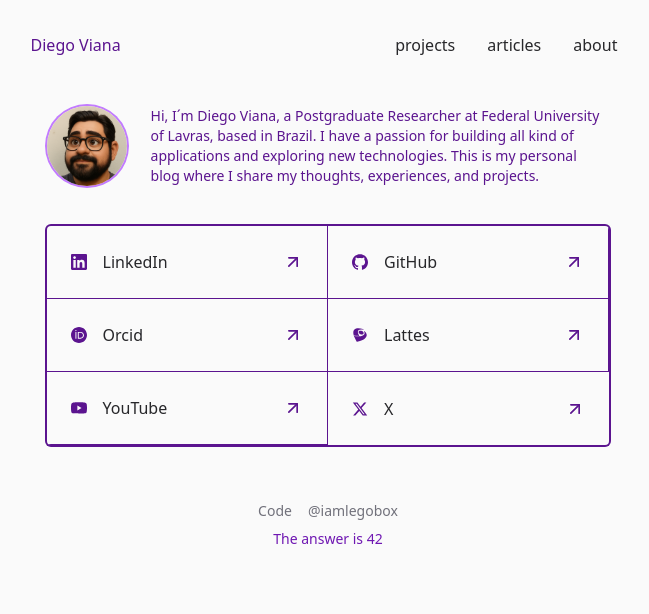
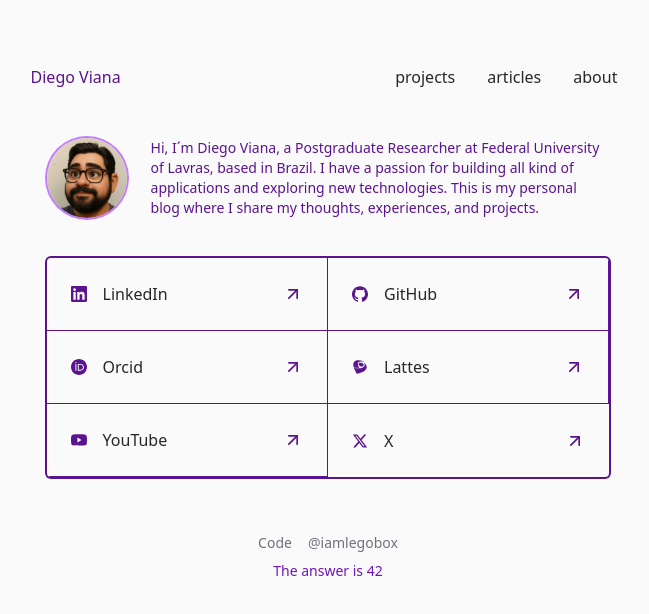
Before and after one commit to diegovianagomes/blog, a Next.js app: page / in a window 1280 px wide. Shown: the top 614 px of the page, without its empty margins (312-961 px from the left). Built offline with nearby package versions, Linux system fonts and the light colour scheme.

Commit message:
refactor: clean up Header component by removing dark/light mode toggle implementation and unused imports; adjust layout component for consistent padding

```diff
--- a/app/articles/[slug]/page.tsx
+++ b/app/articles/[slug]/page.tsx
@@ -47,7 +47,7 @@ export default async function ArticlePage({ params }: { params: Promise<{ slug:
           </div>
         </div>
       </div>
-      <Article html={articleData.contentHtml} />
+      <Article  html={articleData.contentHtml} />
     </>
   )
 }
--- a/app/layout.tsx
+++ b/app/layout.tsx
@@ -25,15 +25,10 @@ export default function RootLayout({
   children: React.ReactNode;
 }>) {
   return (
-    <html lang="en" className="min-h-screen">
+    <html lang="en" className="min-h-screen p-8">
       <body
         className={`${geistSans.variable} ${geistMono.variable} antialiased bg-zinc-50 text-zinc-800 dark:bg-[#4b0082] dark:text-zinc-300`}
       >
-        {/*<Script id="theme-toggle" strategy="beforeInteractive">
-          {`document.documentElement.classList.toggle("dark", localStorage.theme ===
-        "dark" || (!("theme" in localStorage) &&
-        window.matchMedia("(prefers-color-scheme: dark)").matches))`}
-        </Script>*/}
         <Header />
         <main className="mx-auto max-w-prose pb-4">
           {children}
--- a/src/lib/articles.ts
+++ b/src/lib/articles.ts
@@ -5,7 +5,6 @@ import moment from "moment";
 import { remark } from "remark";
 import html from "remark-html";
 import remarkGfm from 'remark-gfm'
-//import remarkMath from 'remark-math';
 
 
 export type Article = {
```
Also changed, not shown: app/Header.tsx (+2 -42 lines).
